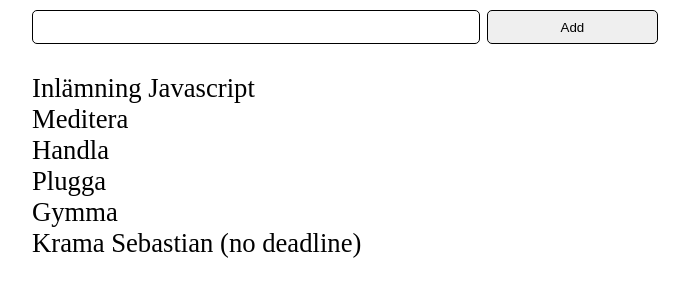
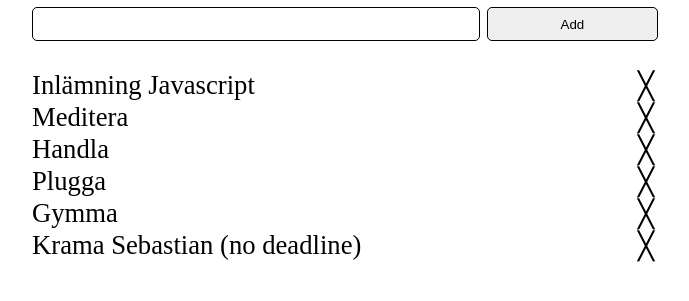
Before and after one commit to michael-cwm/JavaScript-todo-app, a website: page index.html in a window 1280 px wide. Shown: the part 329-630 px from the top of the page, without its empty margins (292-981 px from the left). Drawn offline with Linux system fonts and the light colour scheme.

Commit message:
merged feature-list

```diff
--- a/js/main.js
+++ b/js/main.js
@@ -1,3 +1,25 @@
 window.onload = function (){
+    start();
+}
 
+function start(){
+let myList = document.getElementsByTagName("li");
+
+
+for(let i = 0; i < myList.length; i++) {
+    let span = document.createElement("span");
+    let textNode = document.createTextNode("\u2573");
+    span.className = "closeButton";
+    span.appendChild(textNode);
+    myList[i].appendChild(span);
 }
+
+let closeButton = document.getElementsByClassName("closeButton");
+
+for(let i = 0; i < closeButton.length; i++){
+    closeButton[i].onclick = function(){
+        let div = this.parentElement;
+        div.style.display = "none";
+    }
+}
+}
--- a/scss/main.scss
+++ b/scss/main.scss
@@ -34,14 +34,20 @@ body{
             margin: 0;
             padding: 0;
             li{
-                -webkit-user-select: none;
-                -moz-user-select: none;
-                -ms-user-select: none;
-                user-select: none;
+                // -webkit-user-select: none;
+                // -moz-user-select: none;
+                // -ms-user-select: none;
+                // user-select: none;
                 width: 100%;
-                &:hover{
-                cursor:pointer;
-                background-color: aliceblue;
+                display: flex;
+                align-items: center;
+                justify-content: space-between;
+                .closeButton{
+                    padding-right: 10px;
+                }
+                    &:hover{
+                    cursor:pointer;
+                    background-color: aliceblue;
             }
         }
         }
```
Also changed, not shown: css/main.css.
